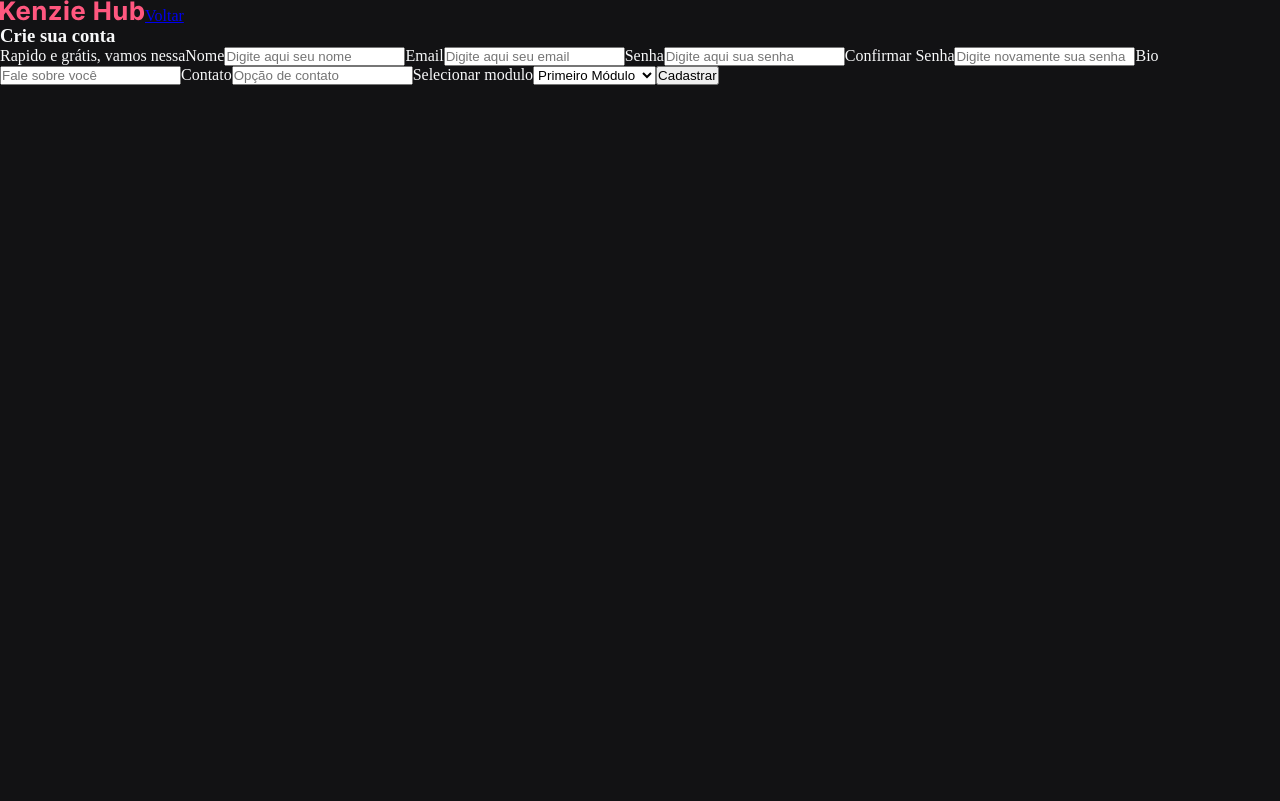
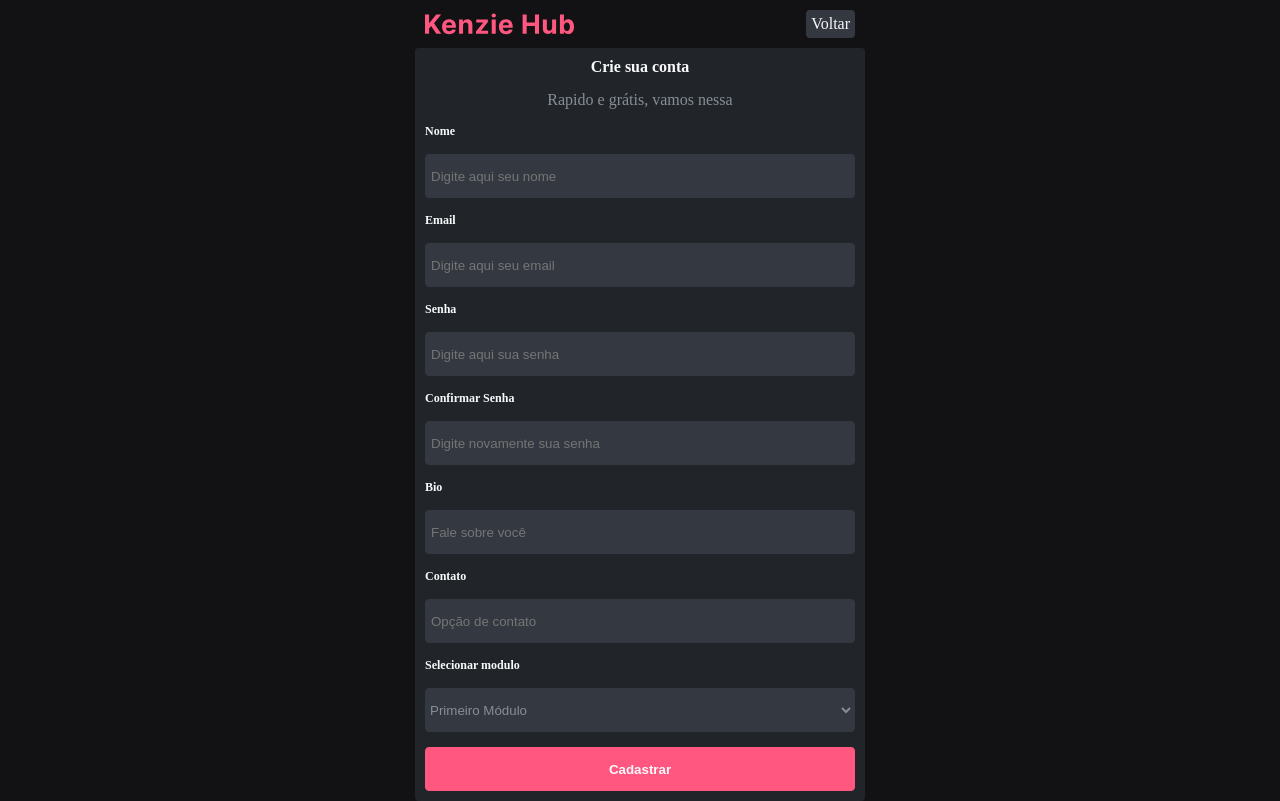
Before and after one commit to Kenzie-Academy-Brasil-Developers/react-entrega-kenzie-hub-bielssinho, a React (Create React App) app: page /register in a window 1280 px wide. Built offline with nearby package versions, Linux system fonts and the light colour scheme.

Commit message:
Feat: login and register personalization

```diff
--- a/src/pages/Login/index.jsx
+++ b/src/pages/Login/index.jsx
@@ -1,11 +1,14 @@
 import Logo from '../../img/Logo.svg';
 import { Link } from 'react-router-dom';
+import { ContainerLogin } from '../../styles/container';
+import { FormLogin } from './styles.js';
 
 export const Login = () => {
     return(
-        <>
+        <ContainerLogin>
+            <div>
                 <img src={Logo} alt='Kenzie Hub' />
-            <form>
+                <FormLogin>
                     <h3>Login</h3>
                     <label htmlFor='email'>Email</label>
                     <input type='text' name='email' placeholder='Digite o email'/>
@@ -14,7 +17,8 @@ export const Login = () => {
                     <button type='submit'>Entrar</button>
                     <span>Ainda não possui conta ?</span>
                     <Link to={'/register'}>Cadastre-se</Link>
-            </form>
-        </>
+                </FormLogin>
+            </div>
+        </ContainerLogin>
     )
 }
--- /dev/null
+++ b/src/pages/Login/styles.js
@@ -0,0 +1,57 @@
+import styled from "styled-components";
+
+export const FormLogin = styled.form`
+    background: var(--color-grey-3);
+    padding: 10px;
+    width: 95%;
+    max-width: 450px;
+    border-radius: var(--border-radius);
+    display: flex;
+    flex-direction: column;
+    gap: 15px;
+
+    h3{
+        text-align: center;
+        font-size: var(--font-title);
+        font-weight: 700;
+    }
+
+    label{
+        font-size: var(--font-headeline);
+        font-weight: 600;
+    }
+
+    input{
+        height: 44px;
+        border: 1px solid var(--color-grey-2);
+        background: var(--color-grey-2);
+        border-radius: var(--border-radius);
+        padding: 5px;
+    }
+
+    button{
+        height: 44px;
+        border: 1px solid var(--color-primary);
+        background: var(--color-primary);
+        border-radius: var(--border-radius);
+        color: var(--color-grey-0);
+        font-weight: 700;
+        cursor: pointer;
+    }
+
+    span{
+        text-align: center;
+        color: var(--color-grey-1);
+    }
+
+    a{
+        text-decoration: none;
+        background-color: var(--color-grey-1);
+        text-align: center;
+        padding: 12px;
+        border-radius: var(--border-radius);
+        font-weight: 700px;
+        color: var(--color-grey-0);
+        cursor: pointer;
+    }
+`
--- a/src/pages/Register/index.jsx
+++ b/src/pages/Register/index.jsx
@@ -1,14 +1,16 @@
 import { Link } from 'react-router-dom'
 import Logo from '../../img/Logo.svg'
+import { ContainerRegister } from '../../styles/container'
+import { FormRegister } from './styles.js'
 
 export const Register = () => {
     return(
-        <>
+        <ContainerRegister>
             <div>
                 <img src={Logo} alt='Kenzie Hub' />
                 <Link to={'/login'}>Voltar</Link>
             </div>
-            <form>
+            <FormRegister>
                 <h3>Crie sua conta</h3>
                 <span>Rapido e grátis, vamos nessa</span>
                 <label htmlFor='name'>Nome</label>
@@ -33,7 +35,7 @@ export const Register = () => {
                     <option value='Sexto Módulo'>Sexto Módulo</option>
                 </select>
                 <button type='submit'>Cadastrar</button>
-            </form>
-        </>
+            </FormRegister>
+        </ContainerRegister>
     )
 }
--- /dev/null
+++ b/src/pages/Register/styles.js
@@ -0,0 +1,65 @@
+import styled from "styled-components";
+
+export const FormRegister = styled.form`
+    background: var(--color-grey-3);
+    padding: 10px;
+    width: 95%;
+    max-width: 450px;
+    border-radius: var(--border-radius);
+    display: flex;
+    flex-direction: column;
+    gap: 15px;
+
+    h3{
+        text-align: center;
+        font-size: var(--font-title);
+        font-weight: 700;
+    }
+
+    label{
+        font-size: var(--font-headeline);
+        font-weight: 600;
+    }
+
+    input{
+        height: 44px;
+        border: 1px solid var(--color-grey-2);
+        background: var(--color-grey-2);
+        border-radius: var(--border-radius);
+        padding: 5px;
+    }
+
+    button{
+        height: 44px;
+        border: 1px solid var(--color-primary);
+        background: var(--color-primary);
+        border-radius: var(--border-radius);
+        color: var(--color-grey-0);
+        font-weight: 700;
+        cursor: pointer;
+    }
+
+    span{
+        text-align: center;
+        color: var(--color-grey-1);
+    }
+
+    select{
+        height: 44px;
+        border: 1px solid var(--color-grey-2);
+        background: var(--color-grey-2);
+        border-radius: var(--border-radius);
+        color: var(--color-grey-1);
+    }
+
+    a{
+        text-decoration: none;
+        background-color: var(--color-grey-1);
+        text-align: center;
+        padding: 12px;
+        border-radius: var(--border-radius);
+        font-weight: 700px;
+        color: var(--color-grey-0);
+        cursor: pointer;
+    }
+`
--- /dev/null
+++ b/src/styles/container.js
@@ -0,0 +1,54 @@
+import styled from "styled-components";
+
+export const ContainerLogin = styled.div`
+    min-height: 100vh;
+    display: flex;
+    justify-content: center;
+    align-items: center;
+
+    div{
+        width: 100%;
+        display: flex;
+        align-items: center;
+        flex-direction: column;
+        gap: 20px;
+        padding: 10px;
+    }
+
+    img{
+        width: 150px;
+    }
+
+`
+
+export const ContainerRegister = styled.div`
+    min-height: 100vh;
+    display: flex;
+    flex-direction: column;
+    justify-content: center;
+    align-items: center;
+
+
+    div{
+        width: 100%;
+        max-width: 450px;
+        display: flex;
+        justify-content: space-between;
+        padding: 10px;
+    }
+
+    a{
+        text-decoration: none;
+        background: var(--color-grey-2);
+        text-align: center;
+        padding: 5px;
+        border-radius: var(--border-radius);
+        color: var(--color-grey-0);
+        font-weight: 700px;
+    }
+
+    img{
+        width: 150px;
+    }
+
+`
```
Lines whose indentation alone changed are shown as unchanged.
